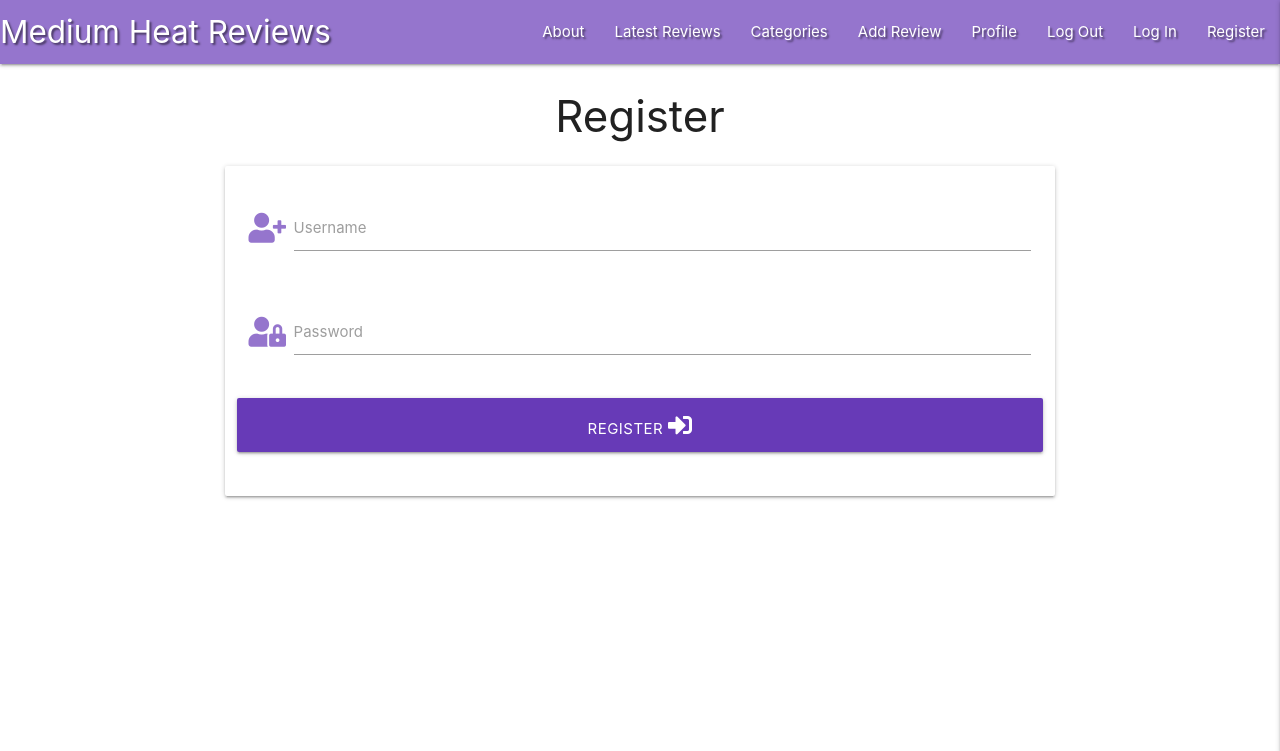
After one commit to jakefernihough/Medium-Heat, a Flask app: page /register in a window 1280 px wide. The commit adds this page. Shown: the top 751 px of the page. Run offline with Flask 2, Linux system fonts and the light colour scheme; some libraries are stand-ins or nearby versions.

Commit message:
Add Register page

```diff
--- a/app.py
+++ b/app.py
@@ -4,6 +4,7 @@ from flask import (
     redirect, request, session, url_for)
 from flask_pymongo import PyMongo
 from bson.objectid import ObjectId
+from werkzeug.security import generate_password_hash, check_password_hash
 if os.path.exists("env.py"):
     import env
 
@@ -22,6 +23,18 @@ users = mongo.db.users
 
 
 @app.route("/")
+# About Page
+@app.route("/about")
+def about():
+    return render_template("about.html")
+
+
+@app.route("/register", methods=["GET", "POST"])
+def register():
+    return render_template("register.html")
+
+
+# Latest Reviews Page
 @app.route("/latest_reviews")
 def latest_reviews():
     reviews = mongo.db.reviews.find()
--- /dev/null
+++ b/templates/about.html
@@ -0,0 +1,4 @@
+{% extends "base.html" %}
+{% block content %}
+
+{% endblock %}
--- /dev/null
+++ b/templates/add_reviews.html
@@ -0,0 +1,4 @@
+{% extends "base.html" %}
+{% block content %}
+
+{% endblock %}
--- a/templates/base.html
+++ b/templates/base.html
@@ -17,31 +17,31 @@
     <!--Top Navbar-->
         <nav class="nav-extended text-shadow deep-purple lighten-2">
             <div class="nav-wrapper">
-                <a href="{{ url_for('latest_reviews') }}" class="brand-logo">Medium Heat Reviews</a>
+                <a href="{{ url_for('about') }}" class="brand-logo">Medium Heat Reviews</a>
                 <a href="#" data-target="mobile-demo" class="sidenav-trigger right"><i class="fas fa-bars"></i></a>
                 <ul class="right hide-on-med-and-down">
-                    <li><a href="">About</a></li>
+                    <li><a href="{{ url_for('about') }}">About</a></li>
                     <li><a href="{{ url_for('latest_reviews') }}">Latest Reviews</a></li>
                     <li><a href="">Categories</a></li>
                     <li><a href="">Add Review</a></li>
                     <li><a href="">Profile</a></li>
                     <li><a href="">Log Out</a></li>
                     <li><a href="">Log In</a></li>
-                    <li><a href="">Register</a></li>
+                    <li><a href="{{ url_for('register') }}">Register</a></li>
                 </ul>
             </div>
         </nav>
     <!--Mobile Navbar-->
         <ul class="sidenav" id="mobile-demo">
             <li><h4 class="center-align blue lighten-5 text-shadow">Medium Heat Reviews</h4></li>
-            <li><a href="">About</a></li>
+            <li><a href="{{ url_for('about') }}">About</a></li>
             <li><a href="{{ url_for('latest_reviews') }}">Latest Reviews</a></li>
             <li><a href="">Categories</a></li>
             <li><a href="">Add Review</a></li>
             <li><a href="">Profile</a></li>
             <li><a href="">Log Out</a></li>
             <li><a href="">Log In</a></li>
-            <li><a href="">Register</a></li>
+            <li><a href="{{ url_for('register') }}">Register</a></li>
         </ul>
     </header>
 
--- /dev/null
+++ b/templates/categories.html
@@ -0,0 +1,4 @@
+{% extends "base.html" %}
+{% block content %}
+
+{% endblock %}
--- /dev/null
+++ b/templates/profile.html
@@ -0,0 +1,4 @@
+{% extends "base.html" %}
+{% block content %}
+
+{% endblock %}
--- /dev/null
+++ b/templates/register.html
@@ -0,0 +1,35 @@
+{% extends "base.html" %}
+{% block content %}
+
+    <h3 class="center-align">Register</h3>
+
+    <div class="row">
+        <form class="col s12 m8 offset-m2" method="POST" action="{{ url_for('register') }}">
+            <div class="card-panel">
+                <!--Username-->
+                <div class="row">
+                    <div class="input-field col s12">
+                        <i class="fas fa-user-plus prefix deep-purple-text text-lighten-2""></i>
+                        <input id="username" name="username" type="text" class="validate">
+                        <label for="username">Username</label>
+                    </div>
+                </div>
+                <!--Password-->
+                <div class="row">
+                    <div class="input-field col s12">
+                        <i class="fas fa-user-lock prefix deep-purple-text text-lighten-2"></i>
+                        <input id="password" type="password" name="password" class="validate">
+                        <label for="password">Password</label>
+                    </div>
+                </div>
+                <!--Register-->
+                <div class="row">
+                    <button type="submit" class="col s12 btn-large deep-purple text-lighten-2"">
+                        Register <i class="fas fa-sign-in-alt"></i>
+                    </button>
+                </div>
+            </div>
+        </form>
+    </div>
+
+{% endblock %}
```
